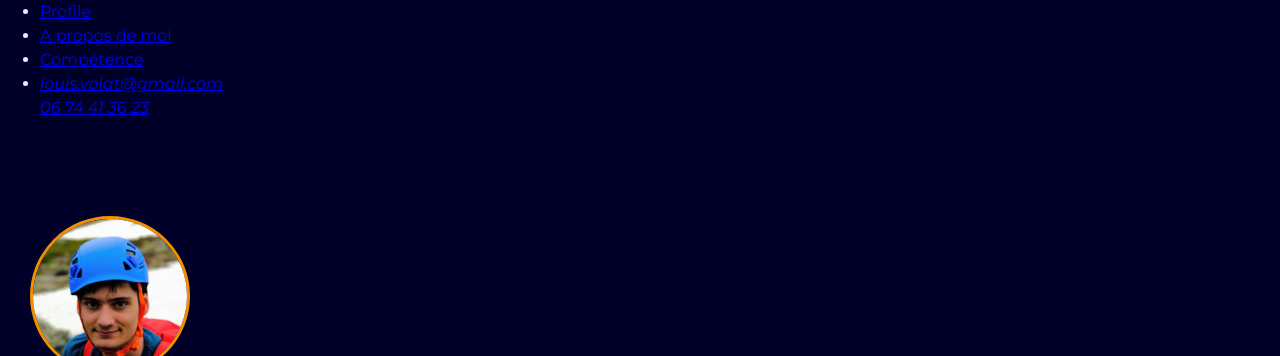
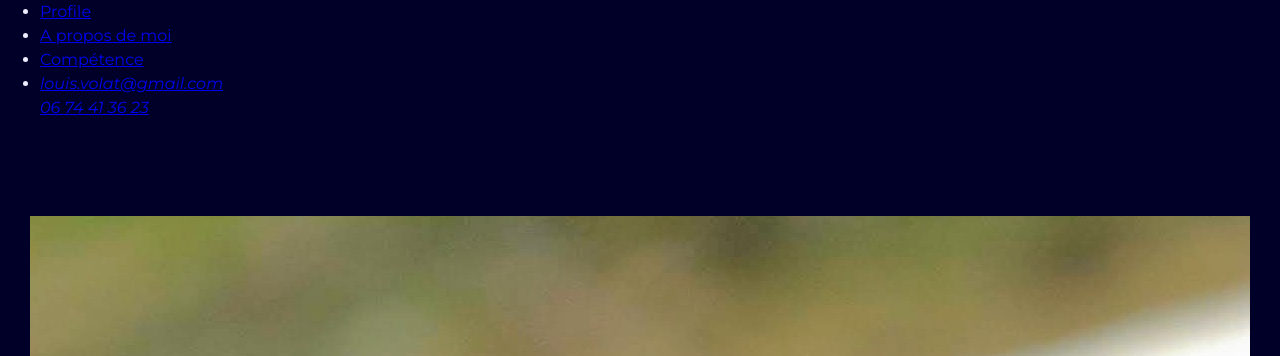
Before and after one commit to mrsolarius/Louis, a website built with Vite: page index.html in a window 1280 px wide. Shown: the top 356 px of the page. Built offline with nearby package versions, Linux system fonts and the light colour scheme.

Commit message:
Revert "Fix : Photo de profile non stylisé"
This reverts commit f2ad66a27b9935807991b968618bf96c545ae48d.

```diff
--- a/index.html
+++ b/index.html
@@ -29,7 +29,7 @@
             <section id="moi" class="big-section">
                 <div class="section-body">
                     <div>
-                        <img id="profile-pict" src="assets/images/profile.JPG" alt="Photo de profile de Louis VOLAT"/>
+                        <img id="profile_pict" src="assets/images/profile.JPG" alt="Photo de profile de Louis VOLAT"/>
                         <h1 class="title-with-separator">Louis <br/>Volat</h1>
                         <p class="weighty">étudiant licence 3 MIAGE</p>
                     </div>
--- a/src/scss/components/_specific.scss
+++ b/src/scss/components/_specific.scss
@@ -5,7 +5,6 @@
   padding-right: 30px;
   padding-left: 30px;
 }
-
 #profile-pict{
   aspect-ratio: 1/1;
   height: 10rem;
--- a/src/scss/main.scss
+++ b/src/scss/main.scss
@@ -11,9 +11,9 @@
 @import "default";
 
 //Importation des composant de la page
+@import "components/titles";
+@import "components/specific";
 @import "components/section";
-@import "components/specific";
-@import "components/titles";
 
 //Importation des composant utils
 @import "utils/flow";
```
